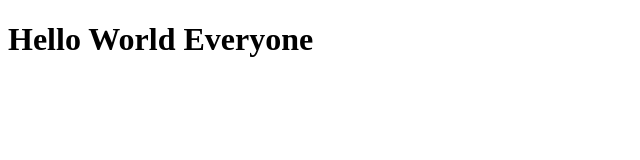
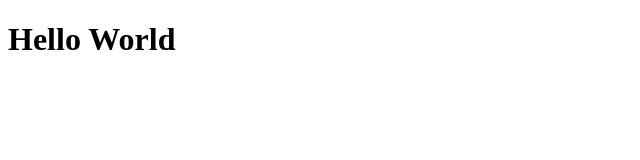
Before and after one commit to Chasidiyah/latihan1-RevoU, a plain HTML site: page index.html in a window 1280 px wide. Shown: the whole page, without its empty margins (0-640 px from the left). Drawn offline with Linux system fonts and the light colour scheme.

Commit message:
second commit

```diff
--- a/index.html
+++ b/index.html
@@ -4,7 +4,7 @@
         <title>Website Sass</title>
     </head>
     <body>
-        <h1>Hello World Everyone</h1>
+        <h1>Hello World</h1>
     </body>
 
 </html>
```
